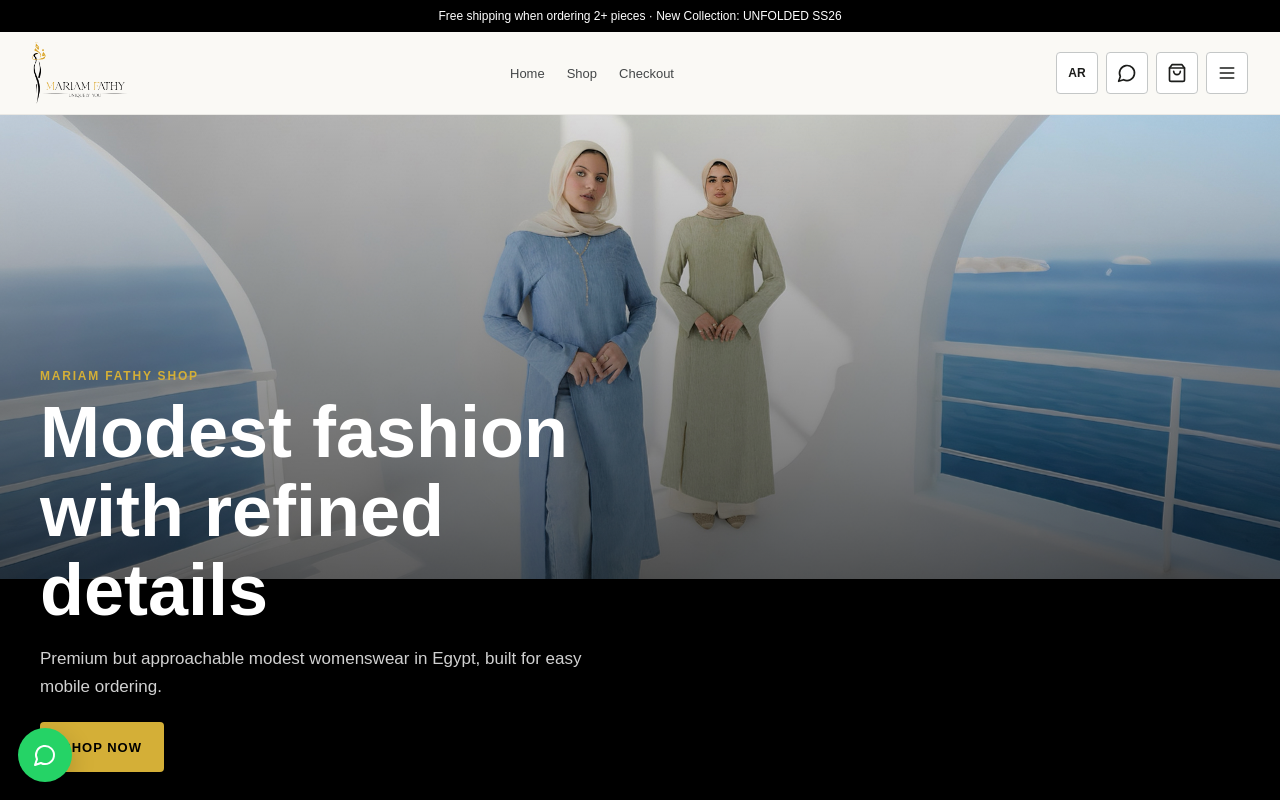
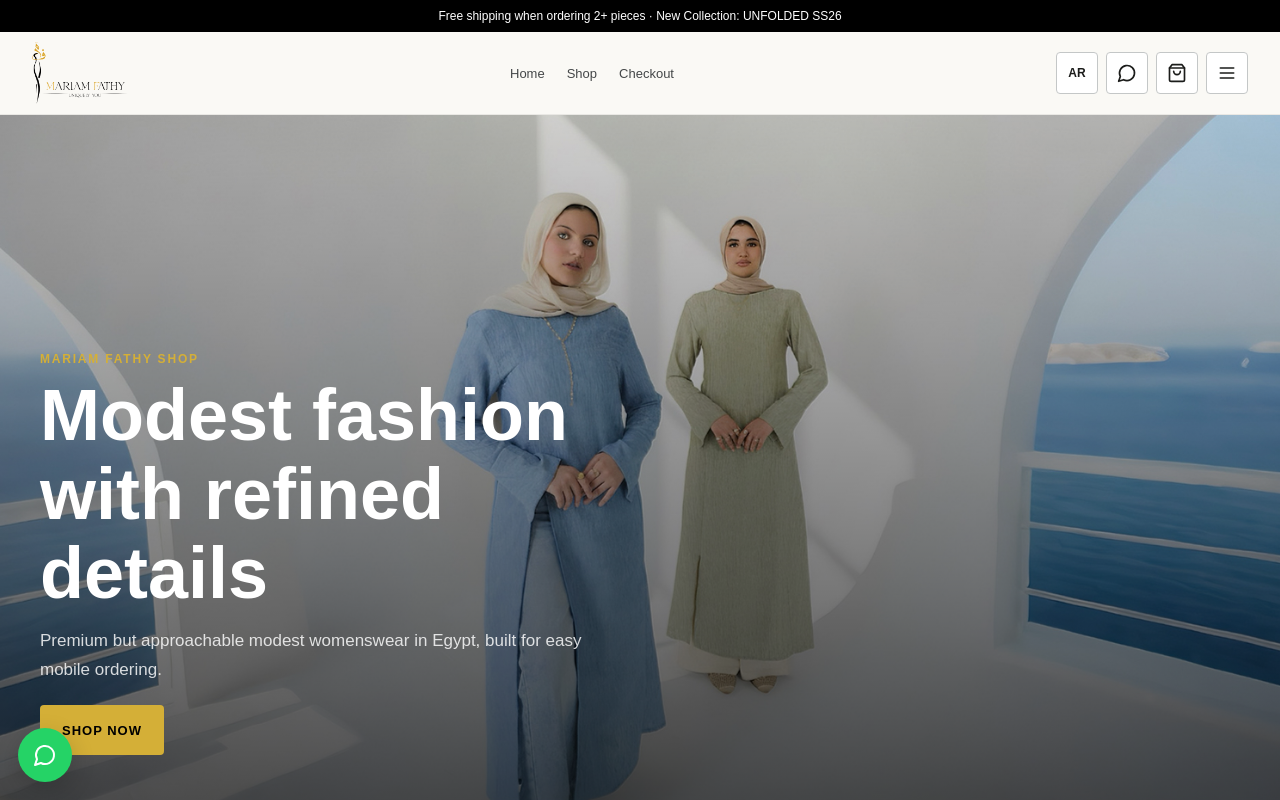
Before and after one commit to engmuhammednasser/marima2, a Next.js app: page /en in a window 1280 px wide. Shown: the top 800 px of the page. Built offline with nearby package versions, Linux system fonts and the light colour scheme.

Commit message:
Fix hero cover layout

```diff
--- a/src/app/globals.css
+++ b/src/app/globals.css
@@ -77,20 +77,23 @@ img { max-width: 100%; }
 }
 .container { width: min(1180px, calc(100% - 32px)); margin: 0 auto; }
 .hero {
+  position: relative;
   display: grid;
   min-height: calc(100svh - 112px);
   background: var(--black);
   color: var(--white);
+  overflow: hidden;
 }
-.heroMedia { position: relative; min-height: 58svh; }
-.heroMedia::after { content: ""; position: absolute; inset: 0; background: linear-gradient(0deg, rgba(0,0,0,.62), rgba(0,0,0,.08)); }
+.heroMedia { position: absolute; inset: 0; }
+.heroMedia img { object-position: center center; }
+.heroMedia::after { content: ""; position: absolute; inset: 0; background: linear-gradient(0deg, rgba(0,0,0,.68), rgba(0,0,0,.12)); }
 .heroCopy {
   align-self: end;
   padding: 0 16px 28px;
   max-width: 640px;
   position: relative;
   z-index: 1;
-  margin-top: -210px;
+  width: min(100%, 680px);
 }
 .eyebrow { color: var(--gold); text-transform: uppercase; letter-spacing: 1.8px; font-size: 12px; font-weight: 700; }
 h1, h2, h3 { margin: 0; line-height: 1.1; letter-spacing: 0; }
```
